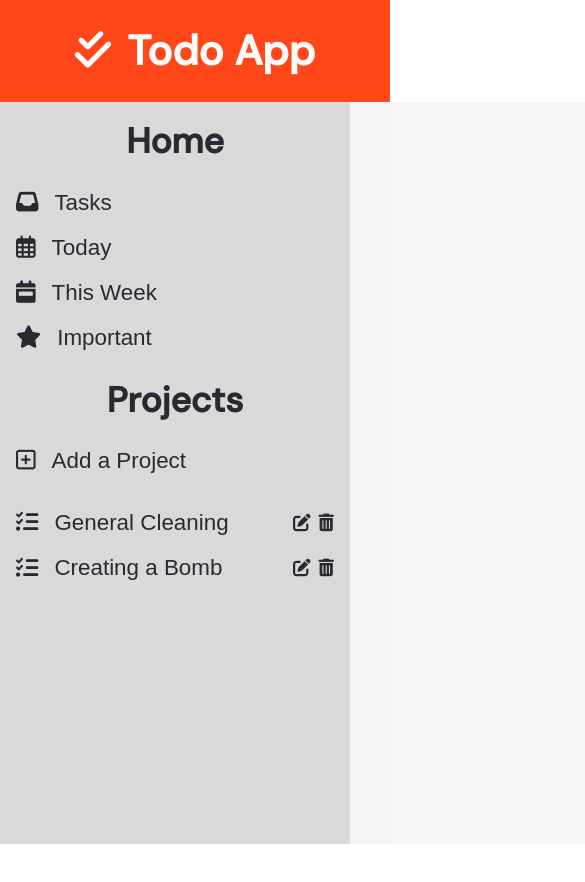
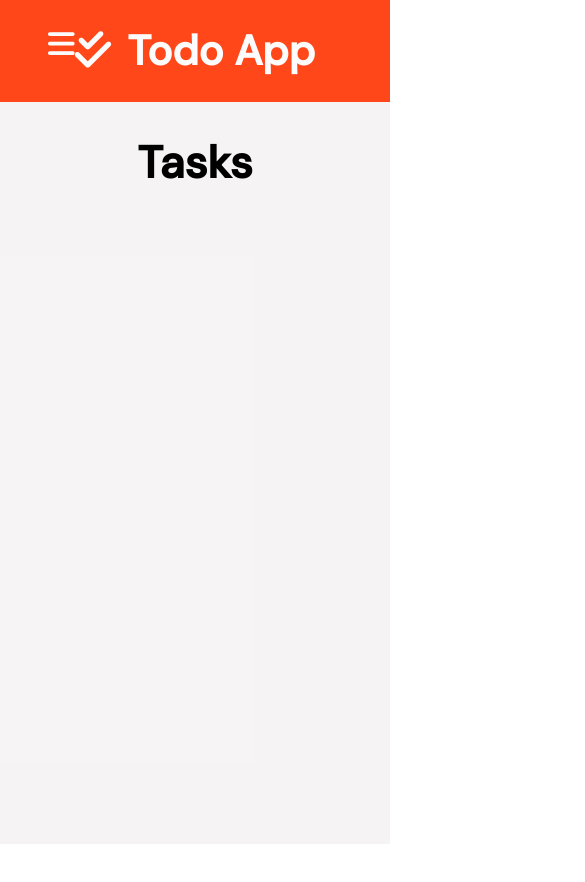
Before and after one commit to rulerpluralrural/odin-todo, a website built with webpack: page dist/index.html in a window 390 px wide. Shown: the top 882 px of the page, 585 px wide, since content can reach past the window. Before the commit the page ends 844 px from the top, so only its background shows below. Built offline with nearby package versions, Linux system fonts and the light colour scheme.

Commit message:
" Added hamburger menu to toggle sidebar "

```diff
--- a/src/Project.js
+++ b/src/Project.js
@@ -4,9 +4,6 @@ import Todos from "./Todos";
 import { isToday, isThisWeek, toDate } from "date-fns";
 
 export default class Project {
-	id;
-	name;
-	tasks;
 	/**
 	 * @param {string} name
 	 * @param {Task[]} tasks
--- a/src/Task.js
+++ b/src/Task.js
@@ -1,12 +1,6 @@
 import Todos from "./Todos";
 
 export default class Task {
-	name;
-	dueDate;
-	priority;
-	id;
-	complete;
-
 	constructor(name, dueDate, priority) {
 		this.name = name;
 		this.dueDate = dueDate;
--- a/src/index.js
+++ b/src/index.js
@@ -2,6 +2,14 @@ import Project from "./Project";
 import Todos from "./Todos";
 import Task from "./Task";
 import UI from "./UI";
+
+const appSidebar = document.getElementById("app-sidebar");
+const hamburgerMenu = document.getElementById("hamburger-menu");
+
+hamburgerMenu.addEventListener("click", () => {
+	appSidebar.classList.toggle('show-sidebar')
+	console.log('wadawd')
+});
 
 if (!localStorage.getItem("todos") || localStorage.getItem("todos") === "[]") {
 	Todos.projects = [
@@ -31,23 +39,3 @@ if (!localStorage.getItem("todos") || localStorage.getItem("todos") === "[]") {
 }
 
 UI.loadPage();
-
-
-// const getProjects = JSON.parse(localStorage.getItem("todos"));
-//     for (const /** @type {unknown}*/ project of getProjects) {
-//         const assignProject = Object.assign(project, Project.prototype);
-//         assignProject.tasks = []
-//         for (const task of project.tasks) {
-//             const assignTask = Object.assign(task, Task.prototype);
-// 			assignProject.tasks.push(assignTask);
-//         }
-// 		Todos.projects.push(assignProject) ;
-//     }
-	// Todos.projects = getProjects.map((/** @type {unknown} */project) => {
-	// 	const assignProject = Object.assign(project, Project.prototype);
-	// 	assignProject.tasks = assignProject.tasks.map((/** @type {unknown} */task) => {
-	// 		const assignTask = Object.assign(task, Task.prototype);
-	// 		return assignTask;
-	// 	});
-	// 	return assignProject;
-	// });
```
Also changed, not shown: dist/index.html, dist/styles.css. Lines whose indentation alone changed are shown as unchanged.
